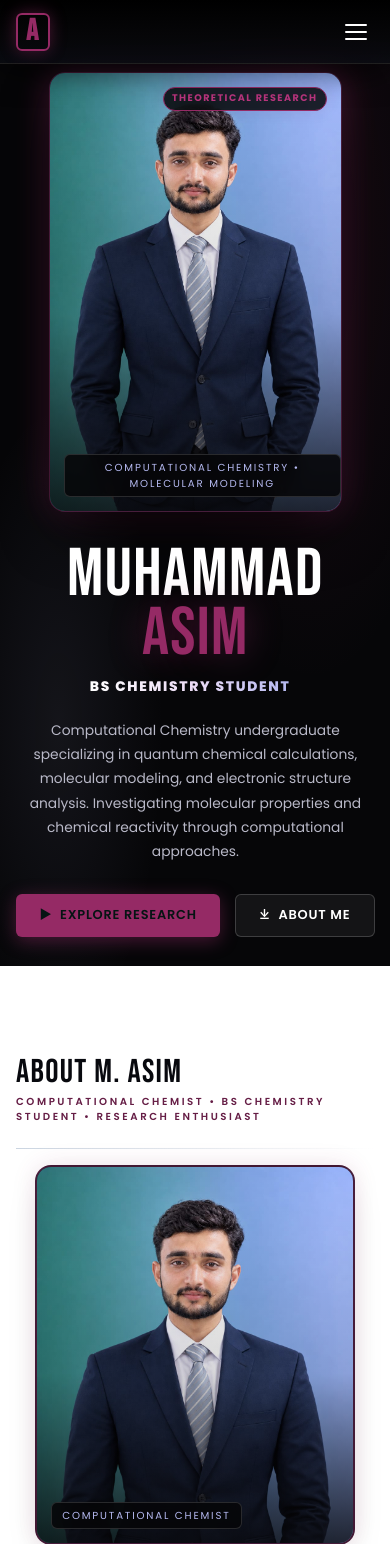
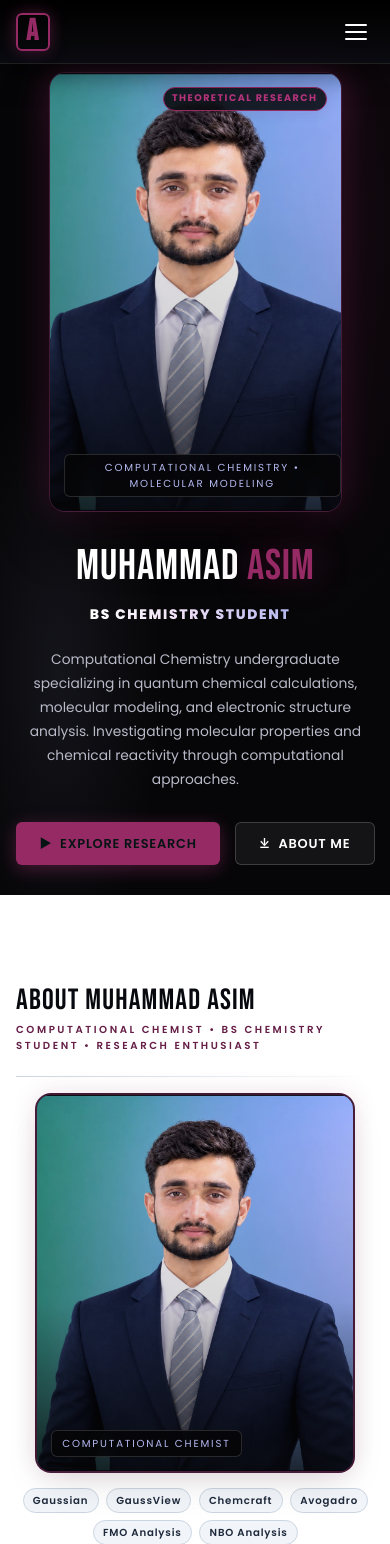
Before and after one commit to SAFIULLAH012/AsimPortfolio, a Flask app: page / in a window 390 px wide. Shown: the top 1544 px of the page. Run offline with Flask 3, Linux system fonts and the light colour scheme; some libraries are stand-ins or nearby versions.

Commit message:
feat: rebrand M. Asim -> MUHAMMAD ASIM everywhere + new profile picture + mobile responsive hero title

```diff
--- a/app.py
+++ b/app.py
@@ -281,7 +281,7 @@ def register_cli_commands(app: Flask) -> None:
 
 
 def _seed_database() -> None:
-    """Seed the database with initial chemistry portfolio data for M. Asim."""
+    """Seed the database with initial chemistry portfolio data for Muhammad Asim."""
     from models import (
         Admin, Project, Skill, Education, Certification, Experience, SiteSettings,
     )
@@ -300,7 +300,7 @@ def _seed_database() -> None:
     settings_obj = SiteSettings.query.first()
     if not settings_obj:
         s = SiteSettings(
-            name="M. Asim",
+            name="Muhammad Asim",
             headline="Chemistry Research Scholar & Laboratory Analyst",
             bio=(
                 "Chemistry student at the University of Layyah (5th Semester, CGPA 3.82/4.00) "
@@ -313,10 +313,10 @@ def _seed_database() -> None:
             github_url="https://github.com",
             linkedin_url="https://linkedin.com",
             whatsapp_number="+923000000000",
-            site_title="M. Asim | BS Chemistry Scholar & Laboratory Researcher",
+            site_title="Muhammad Asim | BS Chemistry Scholar & Laboratory Researcher",
             meta_description=(
                 "Explore undergraduate laboratory research, organic synthesis protocols, and spectroscopic "
-                "analyses by M. Asim, Chemistry Scholar at the University of Layyah."
+                "analyses by Muhammad Asim, Chemistry Scholar at the University of Layyah."
             ),
             hero_description=(
                 "Passionate Chemistry Student & Laboratory Researcher specializing in Organic Synthesis, "
@@ -338,7 +338,7 @@ def _seed_database() -> None:
         )
         db.session.add(s)
     else:
-        settings_obj.name = "M. Asim"
+        settings_obj.name = "Muhammad Asim"
         settings_obj.headline = "Chemistry Research Scholar & Laboratory Analyst"
         settings_obj.profile_image = "assets/asim.jpeg"
         settings_obj.contact_email = "m.asim.chemistry@gmail.com"
--- a/blueprints/public/routes.py
+++ b/blueprints/public/routes.py
@@ -179,7 +179,7 @@ def contact():
                 f"</p></div>"
             )
             payload = {
-                "from": "M. Asim Portfolio <onboarding@resend.dev>",
+                "from": "Muhammad Asim Portfolio <onboarding@resend.dev>",
                 "to": [recipient],
                 "reply_to": email,
                 "subject": f"🚀 New Portfolio Message from {name}: {subject}",
--- a/css/style.css
+++ b/css/style.css
@@ -732,21 +732,26 @@ footer {
 .hero-title {
   font-family: var(--font-display);
   font-weight: 400;
-  font-size: clamp(4.5rem, 10.5vw, 9rem);
+  font-size: clamp(3.2rem, 7.5vw, 7.5rem);
   line-height: 0.88;
   letter-spacing: 0.02em;
   color: var(--white);
+  word-break: normal;
+  overflow-wrap: break-word;
 }
 
 .hero-title .name-white {
   color: #ffffff !important;
   display: inline-block;
+  white-space: nowrap;
 }
 
 .hero-title em {
   font-style: normal;
   color: var(--teal);
   text-shadow: 0 0 35px var(--teal-glow);
+  display: inline-block;
+  white-space: nowrap;
 }
 
 .hero-tag {
@@ -1562,6 +1567,17 @@ footer.section-black .copyright {
     gap: 2.2rem;
   }
 
+  .hero-title {
+    font-size: clamp(2.8rem, 8.5vw, 5.2rem);
+    line-height: 0.94;
+    word-break: normal;
+  }
+
+  .sec-head h2 {
+    font-size: clamp(2rem, 5.5vw, 3rem);
+    line-height: 0.98;
+  }
+
   .hero-desc {
     margin-inline: auto;
   }
@@ -1621,6 +1637,17 @@ footer.section-black .copyright {
     display: none;
   }
 
+  .hero-title {
+    font-size: clamp(2.4rem, 9.8vw, 3.8rem);
+    line-height: 0.95;
+    margin-bottom: 0.4rem;
+  }
+
+  .sec-head h2 {
+    font-size: clamp(1.8rem, 6.2vw, 2.5rem);
+    line-height: 1.0;
+  }
+
   .about-facts {
     grid-template-columns: 1fr;
   }
@@ -1631,6 +1658,17 @@ footer.section-black .copyright {
 }
 
 @media (max-width: 480px) {
+  .hero-title {
+    font-size: clamp(2rem, 11vw, 2.9rem);
+    line-height: 0.98;
+    margin-bottom: 0.35rem;
+  }
+
+  .sec-head h2 {
+    font-size: clamp(1.5rem, 7.5vw, 2.1rem);
+    line-height: 1.05;
+  }
+
   .acad-main-score {
     flex-direction: column;
     gap: 0.1rem;
--- a/models.py
+++ b/models.py
@@ -277,8 +277,8 @@ class SiteSettings(db.Model):
     resume_url = db.Column(db.String(300), default="cv/m_asim_cv.pdf")
 
     # SEO
-    site_title = db.Column(db.String(200), default="M. ASIM — Computational Chemistry & Molecular Modeling Portfolio")
-    meta_description = db.Column(db.Text, default="Official portfolio of M. Asim — BS Chemistry Scholar at University of Layyah, specializing in Computational Chemistry, Quantum Chemical Calculations, and Molecular Modeling.")
+    site_title = db.Column(db.String(200), default="MUHAMMAD ASIM — Computational Chemistry & Molecular Modeling Portfolio")
+    meta_description = db.Column(db.Text, default="Official portfolio of Muhammad Asim — BS Chemistry Scholar at University of Layyah, specializing in Computational Chemistry, Quantum Chemical Calculations, and Molecular Modeling.")
 
     # Hero Content
     hero_description = db.Column(db.Text, default="Undergraduate BS Chemistry researcher (5th Semester • CGPA 3.82) at University of Layyah specializing in computational quantum modeling (Gaussian, ORCA, Chemcraft, Avogadro) and molecular electronic structure research.")
--- a/templates/index.html
+++ b/templates/index.html
@@ -6,11 +6,11 @@
 <meta http-equiv="X-UA-Compatible" content="IE=edge">
 
 <!-- ══ PRIMARY SEO META TAGS ══ -->
-<title>M. ASIM — Computational Chemistry &amp; Molecular Modeling Portfolio</title>
-<meta name="title" content="M. ASIM — Computational Chemistry &amp; Molecular Modeling Portfolio">
-<meta name="description" content="Official portfolio of M. Asim — BS Chemistry Scholar at University of Layyah, specializing in Computational Chemistry, Quantum Chemical Calculations (Gaussian, ORCA, Chemcraft, Avogadro), and Molecular Modeling.">
-<meta name="keywords" content="M. Asim, Asim Chemistry, Computational Chemistry, Quantum Chemistry, Molecular Modeling, Gaussian 16, GaussView, Chemcraft, Avogadro, DFT Theory, FMO Analysis, University of Layyah, Layyah, Pakistan, Para-haloacetophenones">
-<meta name="author" content="M. Asim">
+<title>MUHAMMAD ASIM — Computational Chemistry &amp; Molecular Modeling Portfolio</title>
+<meta name="title" content="MUHAMMAD ASIM — Computational Chemistry &amp; Molecular Modeling Portfolio">
+<meta name="description" content="Official portfolio of Muhammad Asim — BS Chemistry Scholar at University of Layyah, specializing in Computational Chemistry, Quantum Chemical Calculations (Gaussian, ORCA, Chemcraft, Avogadro), and Molecular Modeling.">
+<meta name="keywords" content="Muhammad Asim, Asim Chemistry, Computational Chemistry, Quantum Chemistry, Molecular Modeling, Gaussian 16, GaussView, Chemcraft, Avogadro, DFT Theory, FMO Analysis, University of Layyah, Layyah, Pakistan, Para-haloacetophenones">
+<meta name="author" content="Muhammad Asim">
 <meta name="robots" content="index, follow, max-image-preview:large, max-snippet:-1, max-video-preview:-1">
 <meta name="googlebot" content="index, follow">
 <link rel="canonical" href="{{ request.base_url if request else 'https://safiullah012.github.io/AsimPortfolio/' }}">
@@ -22,16 +22,16 @@
 
 <!-- ══ OPEN GRAPH (Facebook, LinkedIn, WhatsApp) ══ -->
 <meta property="og:type" content="profile">
-<meta property="og:site_name" content="M. Asim Portfolio">
-<meta property="og:title" content="M. ASIM — Computational Chemistry &amp; Molecular Modeling Portfolio">
+<meta property="og:site_name" content="Muhammad Asim Portfolio">
+<meta property="og:title" content="MUHAMMAD ASIM — Computational Chemistry &amp; Molecular Modeling Portfolio">
 <meta property="og:description" content="Undergraduate BS Chemistry Scholar (5th Semester • CGPA 3.82) at University of Layyah specializing in computational quantum modeling, DFT electronic structure research, and molecular spectroscopy.">
 <meta property="og:url" content="{{ request.base_url if request else 'https://safiullah012.github.io/AsimPortfolio/' }}">
-<meta property="og:image" content="{{ request.url_root.rstrip('/') if request else 'https://safiullah012.github.io/AsimPortfolio' }}/assets/asim.jpeg?v=2">
-<meta property="og:image:secure_url" content="{{ request.url_root.rstrip('/') if request else 'https://safiullah012.github.io/AsimPortfolio' }}/assets/asim.jpeg?v=2">
+<meta property="og:image" content="{{ request.url_root.rstrip('/') if request else 'https://safiullah012.github.io/AsimPortfolio' }}/assets/asim.jpeg?v=3">
+<meta property="og:image:secure_url" content="{{ request.url_root.rstrip('/') if request else 'https://safiullah012.github.io/AsimPortfolio' }}/assets/asim.jpeg?v=3">
 <meta property="og:image:type" content="image/jpeg">
 <meta property="og:image:width" content="1200">
 <meta property="og:image:height" content="1200">
-<meta property="og:image:alt" content="M. Asim - Computational Chemist &amp; Undergraduate Researcher">
+<meta property="og:image:alt" content="Muhammad Asim - Computational Chemist &amp; Undergraduate Researcher">
 <meta property="og:locale" content="en_US">
 <meta property="profile:first_name" content="Muhammad">
 <meta property="profile:last_name" content="Asim">
@@ -40,14 +40,14 @@
 <!-- ══ TWITTER / X CARD ══ -->
 <meta name="twitter:card" content="summary_large_image">
 <meta name="twitter:url" content="{{ request.base_url if request else 'https://safiullah012.github.io/AsimPortfolio/' }}">
-<meta name="twitter:title" content="M. ASIM — Computational Chemistry &amp; Molecular Modeling Portfolio">
+<meta name="twitter:title" content="MUHAMMAD ASIM — Computational Chemistry &amp; Molecular Modeling Portfolio">
 <meta name="twitter:description" content="BS Chemistry Scholar (CGPA 3.82) at University of Layyah specializing in computational chemistry, quantum calculations, and molecular modeling.">
-<meta name="twitter:image" content="{{ request.url_root.rstrip('/') if request else 'https://safiullah012.github.io/AsimPortfolio' }}/assets/asim.jpeg?v=2">
-<meta name="twitter:image:alt" content="M. Asim - Computational Chemist">
+<meta name="twitter:image" content="{{ request.url_root.rstrip('/') if request else 'https://safiullah012.github.io/AsimPortfolio' }}/assets/asim.jpeg?v=3">
+<meta name="twitter:image:alt" content="Muhammad Asim - Computational Chemist">
 
 <!-- ══ FAVICON & TOUCH ICONS ══ -->
-<link rel="icon" type="image/jpeg" href="assets/asim.jpeg">
-<link rel="apple-touch-icon" href="assets/asim.jpeg">
+<link rel="icon" type="image/jpeg" href="assets/asim.jpeg?v=3">
+<link rel="apple-touch-icon" href="assets/asim.jpeg?v=3">
 
 <!-- ══ DNS PREFETCH & PRECONNECT (High-Speed Performance) ══ -->
 <link rel="preconnect" href="https://fonts.googleapis.com">
@@ -68,7 +68,7 @@
     {
       "@type": "Person",
       "@id": "https://safiullah012.github.io/AsimPortfolio/#person",
-      "name": "M. Asim",
+      "name": "Muhammad Asim",
       "givenName": "Muhammad",
       "familyName": "Asim",
       "jobTitle": "Computational Chemist & Undergraduate Researcher",
@@ -82,7 +82,7 @@
         "name": "University of Layyah",
         "department": "Department of Chemistry"
       },
-      "image": "https://safiullah012.github.io/AsimPortfolio/assets/asim.jpeg",
+      "image": "https://safiullah012.github.io/AsimPortfolio/assets/asim.jpeg?v=3",
       "url": "https://safiullah012.github.io/AsimPortfolio/",
       "email": "mailto:seefooo63@gmail.com",
       "address": {
@@ -115,8 +115,8 @@
       "@type": "WebSite",
       "@id": "https://safiullah012.github.io/AsimPortfolio/#website",
       "url": "https://safiullah012.github.io/AsimPortfolio/",
-      "name": "M. Asim Portfolio",
-      "description": "Computational Chemistry and Molecular Modeling Portfolio of M. Asim",
+      "name": "Muhammad Asim Portfolio",
+      "description": "Computational Chemistry and Molecular Modeling Portfolio of Muhammad Asim",
       "publisher": {
         "@id": "https://safiullah012.github.io/AsimPortfolio/#person"
       },
@@ -126,7 +126,7 @@
       "@type": "ProfilePage",
       "@id": "https://safiullah012.github.io/AsimPortfolio/#webpage",
       "url": "https://safiullah012.github.io/AsimPortfolio/",
-      "name": "M. ASIM — Computational Chemistry & Molecular Modeling Portfolio",
+      "name": "MUHAMMAD ASIM — Computational Chemistry & Molecular Modeling Portfolio",
       "isPartOf": {
         "@id": "https://safiullah012.github.io/AsimPortfolio/#website"
       },
@@ -303,7 +303,7 @@
   <!-- ================= NAVBAR ================= -->
   <nav class="nav">
     <div class="nav-container">
-      <a href="#home" class="m-logo" aria-label="M. Asim Home">A</a>
+      <a href="#home" class="m-logo" aria-label="Muhammad Asim Home">A</a>
       <div class="nav-right">
         <div class="links" id="navLinks">
           <a href="#home" class="active">Home</a>
@@ -340,7 +340,7 @@
         </div>
         <div class="hero-art motion-reveal motion-stagger-2">
           <div class="portrait-card">
-            <img src="assets/asim.jpeg?v=2" alt="M. Asim - Computational Chemist" class="portrait-img">
+            <img src="assets/asim.jpeg?v=3" alt="Muhammad Asim - Computational Chemist" class="portrait-img">
             <div class="portrait-overlay"></div>
             <span class="status-chip">THEORETICAL RESEARCH</span>
             <span class="badge">COMPUTATIONAL CHEMISTRY &bull; MOLECULAR MODELING</span>
@@ -355,7 +355,7 @@
     <div class="container">
       <div class="sec-head motion-reveal">
         <div>
-          <h2>About M. Asim</h2>
+          <h2>About Muhammad Asim</h2>
           <p class="sec-subtitle">COMPUTATIONAL CHEMIST &bull; BS CHEMISTRY STUDENT &bull; RESEARCH ENTHUSIAST</p>
         </div>
         <span class="rule"></span>
@@ -363,7 +363,7 @@
       <div class="about-grid">
         <div class="about-visual motion-reveal">
           <div class="portrait-card">
-            <img src="assets/asim.jpeg?v=2" alt="M. Asim - Computational Chemist" class="portrait-img">
+            <img src="assets/asim.jpeg?v=3" alt="Muhammad Asim - Computational Chemist" class="portrait-img">
             <div class="portrait-overlay"></div>
             <span class="badge">COMPUTATIONAL CHEMIST</span>
           </div>
@@ -920,7 +920,7 @@
     <div class="container footer-center-container motion-reveal">
       <div class="pill pill-contact" aria-hidden="true">CONNECT &amp; COLLABORATE</div>
       <h2 class="tbc">LET'S CONNECT &amp; COLLABORATE</h2>
-      <p class="tbc-name">M. ASIM</p>
+      <p class="tbc-name">MUHAMMAD ASIM</p>
       <p class="tbc-role">BS CHEMISTRY STUDENT &bull; COMPUTATIONAL CHEMISTRY ENTHUSIAST</p>
       <p class="tbc-desc">
         I am interested in connecting with researchers, academics, students, and scientific communities working in computational chemistry, molecular modeling, and theoretical chemistry. I welcome academic discussions, research-related communication, and opportunities to learn and contribute to computational chemistry projects.
@@ -937,8 +937,8 @@
         <a href="admin/" style="font-size: 0.74rem; opacity: 0.75; letter-spacing: 0.12em;"><i class="fas fa-lock" style="font-size: 0.65rem;"></i> ADMIN PORTAL</a>
       </div>
       <div class="footer-bottom-info">
-        <p class="footer-tagline">M. ASIM &bull; COMPUTATIONAL CHEMIST<br>COMPUTATIONAL CHEMISTRY &bull; MOLECULAR MODELING &bull; THEORETICAL RESEARCH</p>
-        <p class="copyright">&copy; 2026 M. ASIM &mdash; COMPUTATIONAL CHEMISTRY PORTFOLIO. ALL RIGHTS RESERVED.</p>
+        <p class="footer-tagline">MUHAMMAD ASIM &bull; COMPUTATIONAL CHEMIST<br>COMPUTATIONAL CHEMISTRY &bull; MOLECULAR MODELING &bull; THEORETICAL RESEARCH</p>
+        <p class="copyright">&copy; 2026 MUHAMMAD ASIM &mdash; COMPUTATIONAL CHEMISTRY PORTFOLIO. ALL RIGHTS RESERVED.</p>
       </div>
     </div>
   </footer>
```
Also changed, not shown: admin/index.html (+13 -13 lines), data/portfolio.json (+4 -4 lines), index.html (+27 -27 lines), static/css/style.css (+39 -1 lines), assets/asim.jpeg, instance/portfolio.db, static/assets/asim.jpeg.
